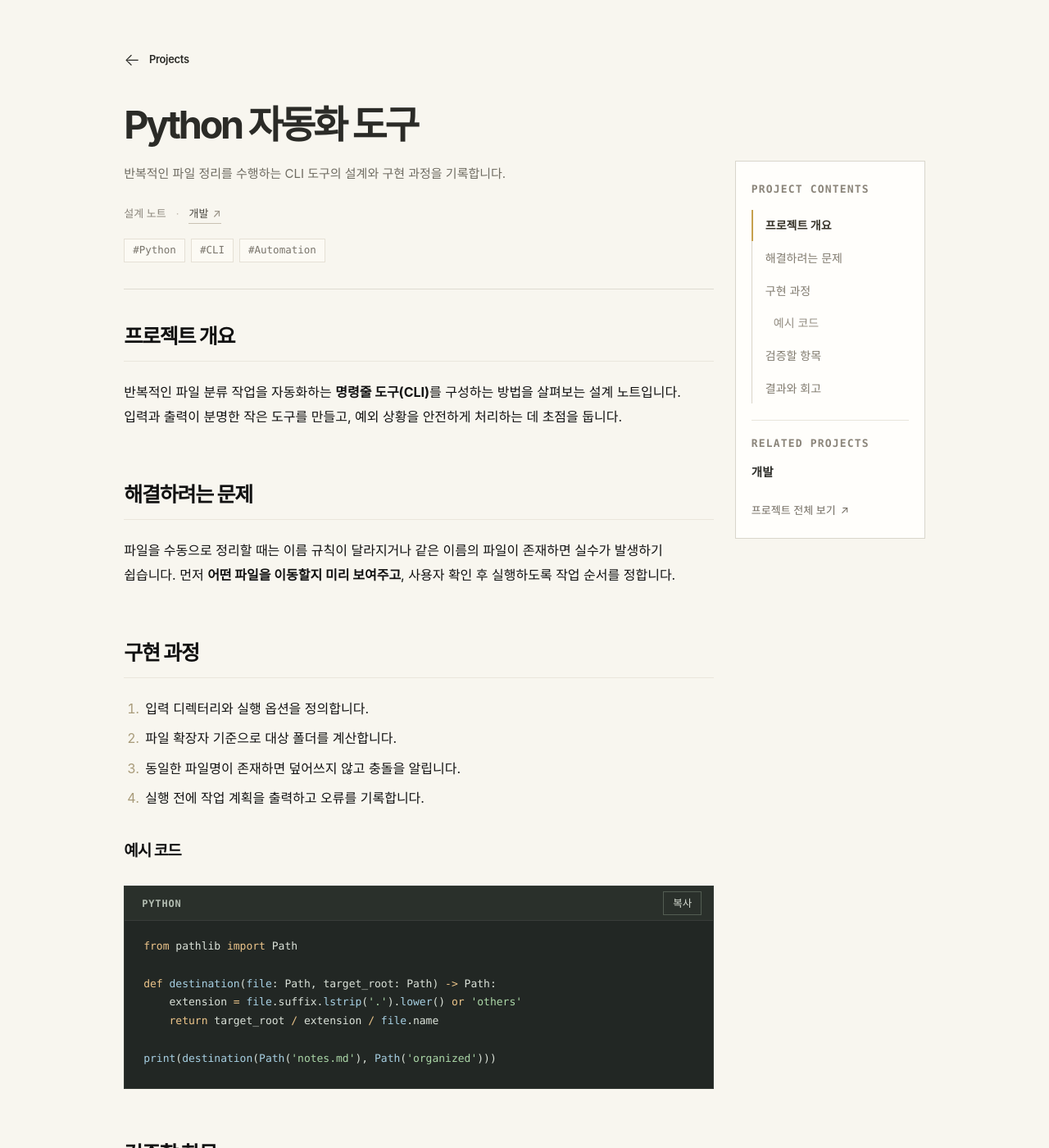
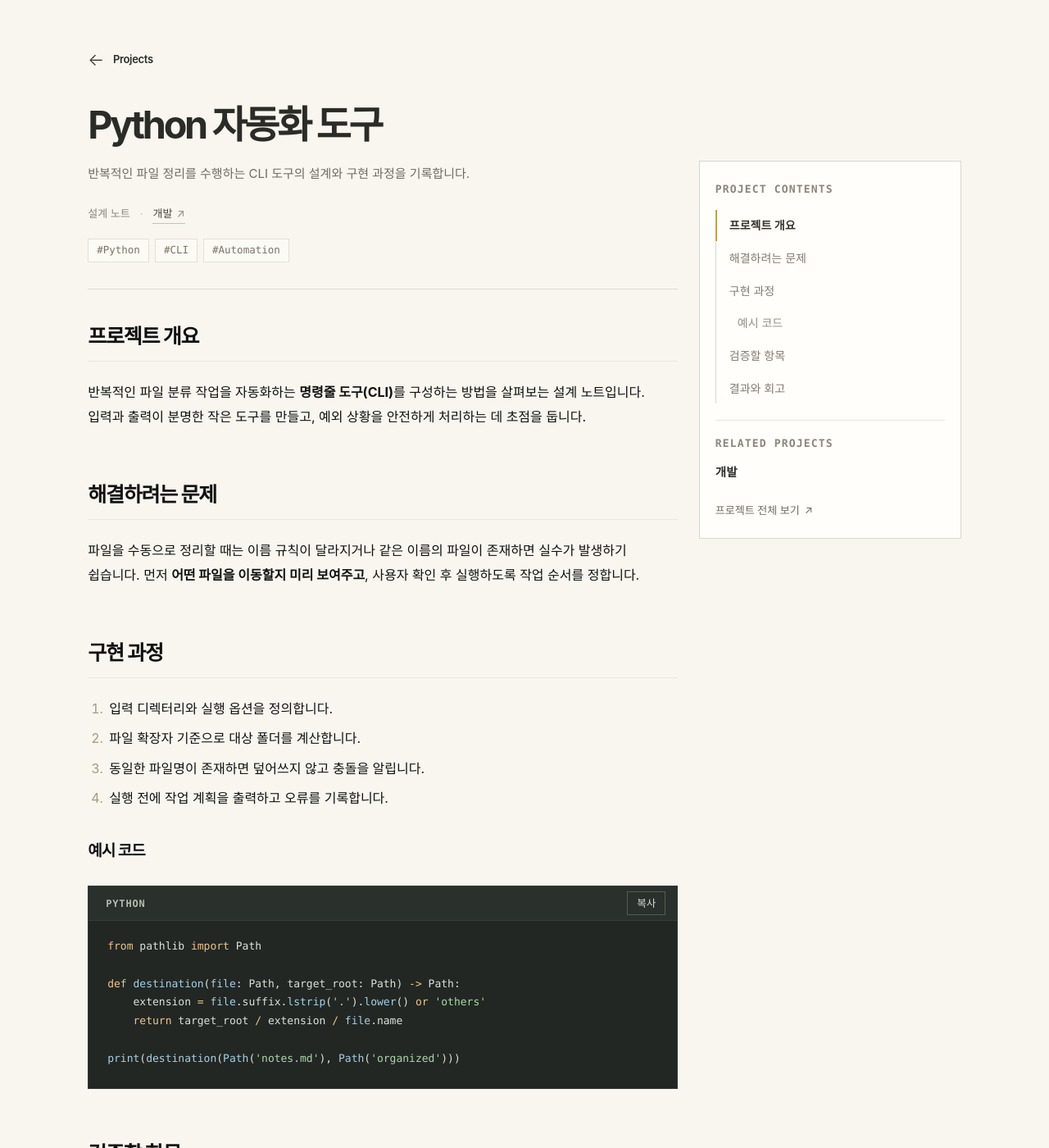
Before and after one commit to cprtmchzh/cprtmchzh.github.io, a Jekyll site: the page built from _projects/python-automation.md, in a window 1280 px wide and 1400 px high. Shown: the whole window at 82% size. Built offline with Jekyll 4.4.1, drawn with Linux system fonts in a browser that asks for light colours; some web fonts are replaced.

Commit message:
Widen article contents sidebar while retaining reading width

```diff
--- a/_layouts/article.html
+++ b/_layouts/article.html
@@ -15,7 +15,7 @@
   <meta name="description" content="{{ page.description | default: site.description | escape }}">
   <link rel="icon" type="image/svg+xml" href="{{ '/assets/favicon.svg' | relative_url }}?v=panels-1">
   <link rel="stylesheet" href="{{ '/assets/css/ui-components.css' | relative_url }}">
-  <link rel="stylesheet" href="{{ '/assets/css/post-minimal.css' | relative_url }}">
+  <link rel="stylesheet" href="{{ '/assets/css/post-minimal.css' | relative_url }}?v={{ site.time | date: '%s' }}">
   <script defer src="{{ '/assets/js/post-minimal.js' | relative_url }}"></script>
   <script src="{{ '/assets/js/theme-switch.js' | relative_url }}"></script>
   <link rel="stylesheet" href="{{ '/assets/css/theme-switch.css' | relative_url }}">
--- a/assets/css/post-minimal.css
+++ b/assets/css/post-minimal.css
@@ -167,8 +167,8 @@ body {-webkit-font-smoothing:auto;text-rendering:optimizeLegibility}
    offset, so it cannot overlap the wider article or escape the viewport. */
 .post-content{letter-spacing:normal;word-spacing:normal;font-size:16px}
 @media(min-width:1121px){
- .post-frame{width:min(1024px,calc(100% - 72px));max-width:none;padding:0 0 88px}
- .post-layout{width:100%;max-width:none;margin:0;display:grid;grid-template-columns:minmax(0,720px) 232px;column-gap:clamp(24px,2vw,30px);grid-template-rows:auto auto auto;grid-template-areas:'lead aside' 'body aside' 'end aside';align-items:start;justify-content:center}
+ .post-frame{width:min(1110px,calc(100% - 72px));max-width:none;padding:0 0 88px}
+ .post-layout{width:100%;max-width:none;margin:0;display:grid;grid-template-columns:minmax(0,720px) clamp(300px,25vw,360px);column-gap:clamp(24px,2vw,30px);grid-template-rows:auto auto auto;grid-template-areas:'lead aside' 'body aside' 'end aside';align-items:start;justify-content:center}
  .post-lead{grid-area:lead}.post-content{grid-area:body}.post-end{grid-area:end}
  .post-aside{grid-area:aside;position:static;left:auto;top:auto;width:auto;height:100%;min-width:0;padding-top:196px;align-self:stretch}
  .post-aside .aside-inner.ui-card{padding:24px 19px 21px}
@@ -178,6 +178,7 @@ body {-webkit-font-smoothing:auto;text-rendering:optimizeLegibility}
 /* Keep the title and links in distinct, naturally flowing rows on every size. */
 .toc-section .aside-label{display:block;position:static;clear:both;white-space:normal;overflow-wrap:break-word;line-height:1.55;margin:0 0 15px;letter-spacing:.09em}
 .post-toc{position:static;clear:both;margin:0;min-width:0}
+.toc-link{word-break:keep-all}
 @media(max-width:1120px){.toc-section .aside-label{margin-bottom:10px}}
 
 
```
